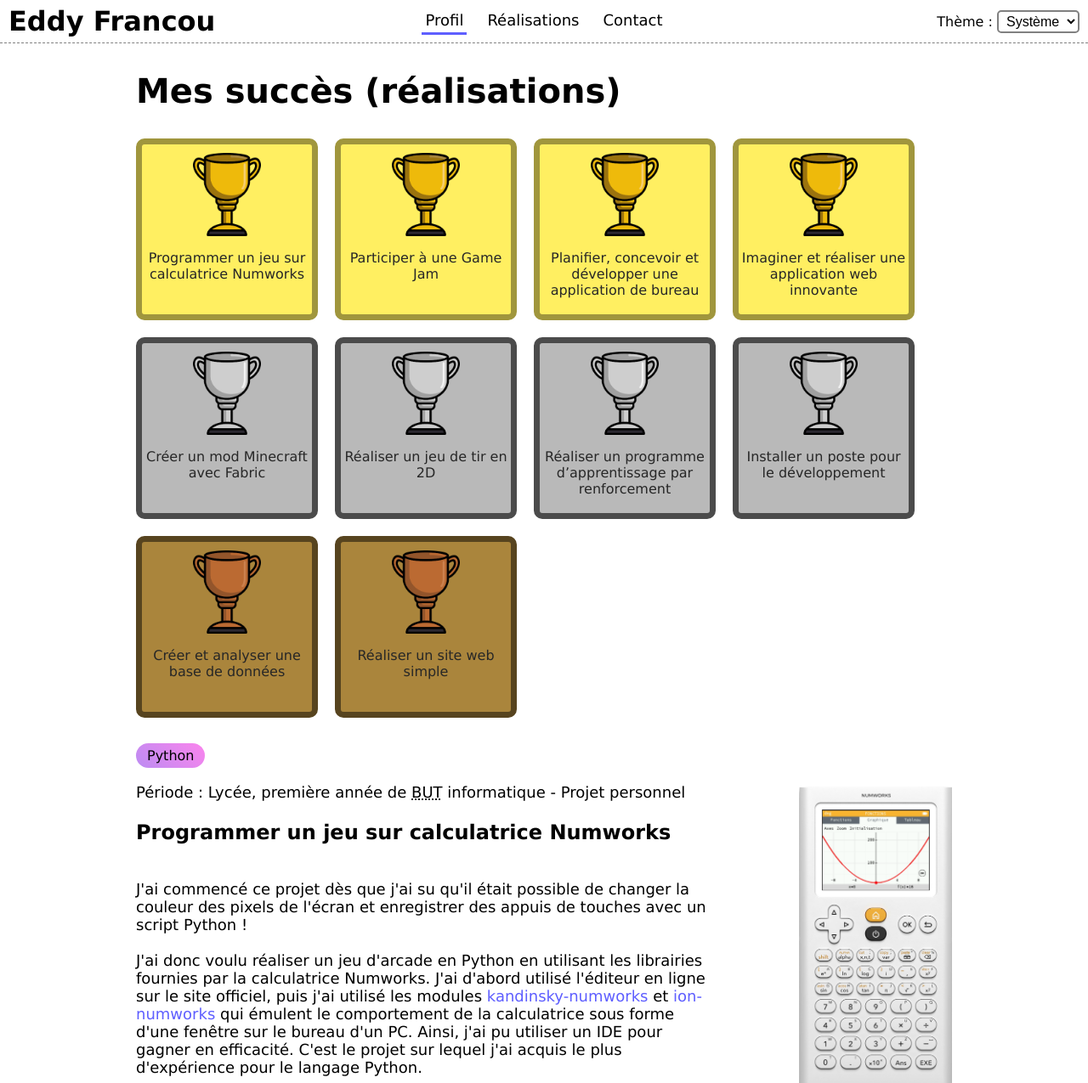
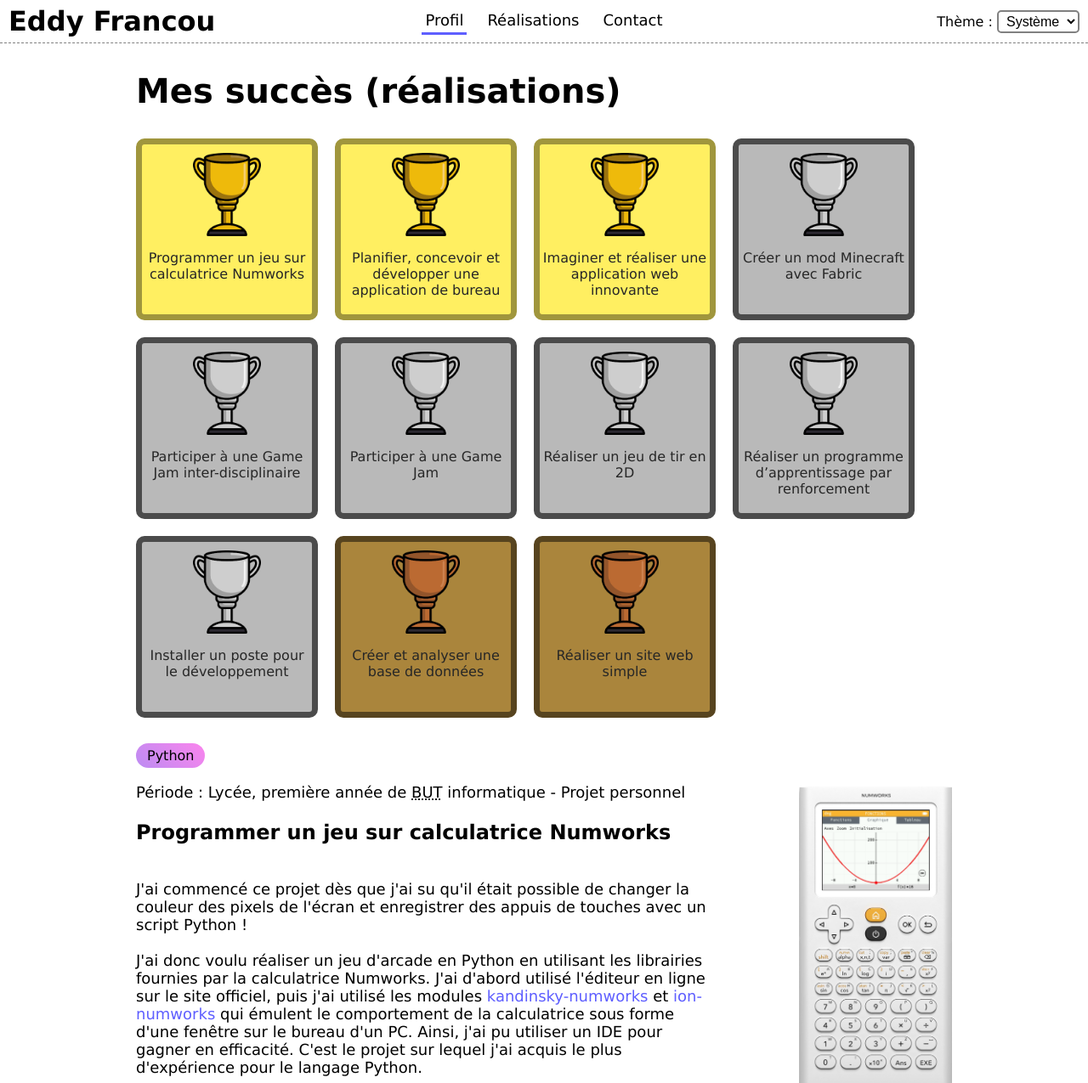
Before and after one commit to EddyFrc/EddyFrc.github.io, a PHP site: page /view/realisations.view.php in a window 1280 px wide. Shown: the top 1275 px of the page at 85% size. Run offline with PHP 8.4, Linux system fonts and the light colour scheme; style sheets or scripts are compiled from the project's sources.

Commit message:
Ajouté Left Alone Together (sans image ni lien de build)

```diff
--- a/view/realisations.view.php
+++ b/view/realisations.view.php
@@ -20,10 +20,6 @@
                     <img src="/public/img/trophy-gold.png" alt="Trophée en or">
                     <p>Programmer un jeu sur calculatrice Numworks</p>
                 </a>
-                <a href="#baby-boat" class="gold">
-                    <img src="/public/img/trophy-gold.png" alt="Trophée en or">
-                    <p>Participer à une Game Jam</p>
-                </a>
                 <a href="#s2-01256" class="gold">
                     <img src="/public/img/trophy-gold.png" alt="Trophée en or">
                     <p>Planifier, concevoir et développer une application de bureau</p>
@@ -35,6 +31,14 @@
                 <a href="#ehc" class="silver">
                     <img src="/public/img/trophy-silver.png" alt="Trophée en argent">
                     <p>Créer un mod Minecraft avec Fabric</p>
+                </a>
+                <a href="#left-alone-together" class="silver">
+                    <img src="/public/img/trophy-silver.png" alt="Trophée en argent">
+                    <p>Participer à une Game Jam inter-disciplinaire</p>
+                </a>
+                <a href="#baby-boat" class="silver">
+                    <img src="/public/img/trophy-silver.png" alt="Trophée en argent">
+                    <p>Participer à une Game Jam</p>
                 </a>
                 <a href="#space-shooter" class="silver">
                     <img src="/public/img/trophy-silver.png" alt="Trophée en argent">
@@ -140,6 +144,31 @@
             </p>
         </div>
         <img class="illustration" src="/public/img/succes-baby-boat.png" alt="Capture du jeu Baby Boat">
+    </article>
+    <article class="details-succes projet-tutore" id="left-alone-together">
+        <div>
+            <div class="tags">
+                <a href="/#unity" class="tag uncommon-item">Unity Engine</a>
+                <a href="/#csharp" class="tag uncommon-item">C#</a> <?php #TODO ?>
+                <a href="/#git" class="tag rare-item">Git</a>
+            </div>
+            <p>Période : Troisième année de cycle ingénieur Game Programming à Isart Digital Paris - Game Jam</p>
+            <h3>Participer à une Game Jam inter-disciplinaire</h3>
+            <p>
+                J'ai participé à la Game Week 2026 à Isart Digital !<br><br>
+                L'édition 2026 pour les étudiants de troisième année était centrée sur le thème "L'empreinte".
+                J'ai proposé un concept : le joueur parcourt le même niveau en boucle, mais chaque passage modifie
+                l'environnement de telle sorte qu'on ne puisse jamais prendre le même passage.
+                Tout cela a été sublimé par le travail impressionnant des game designers, ainsi que la direction graphique et sonore. <br><br>
+                L'école met en avant la collaboration entre tous les domaines de production de jeux-vidéo :
+                game design, ambiance sonore, direction artistique... C'est ma première game jam dans un contexte
+                comme celui-ci. J'ai découvert de manière concrète la grande importance de la communication entre les domaines.
+                J'ai dû m'adapter à leur spécificités, faire comprendre mes enjeux techniques, et surtout comprendre ceux
+                des autres membres de l'équipe. Je trouve ces problématiques très stimulantes !<br><br>
+                Liens : <a href="https://youtu.be/X0fycEUE-P8">Vidéo de démo</a>
+            </p>
+        </div>
+        <img class="illustration" src="/public/img/<?php #TODO ?>.png" alt="<?php #TODO ?>">
     </article>
     <article class="details-succes projet-tutore" id="space-shooter">
         <div>
```
